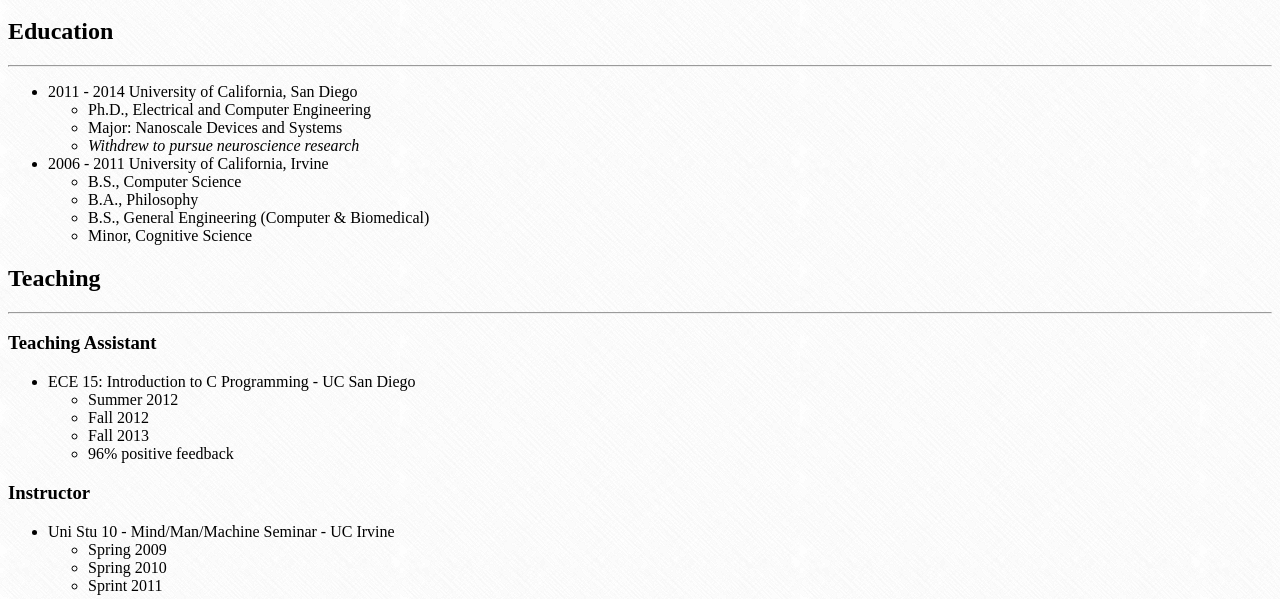
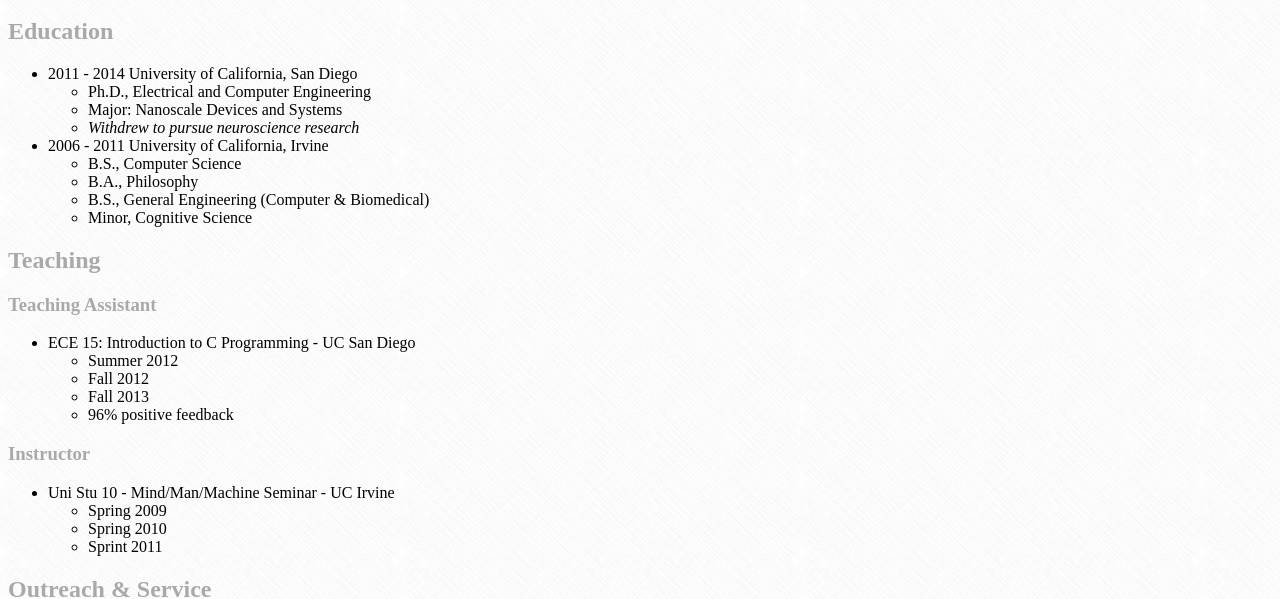
Before and after one commit to GrantRVD/CV, a plain HTML site: page index.html in a window 1280 px wide. Shown: the part 232-831 px from the top of the page. Drawn offline with Linux system fonts and the light colour scheme.

Commit message:
Changing header color to dark gray.

```diff
--- a/CV.css
+++ b/CV.css
@@ -1,7 +1,3 @@
-title  {
-	display: none !important;
-}
-
 body {
 	background-image: url("backgrounds/crossword/crossword/crossword.png");
 }
@@ -9,3 +5,11 @@
 h1 {
 	color: darkcyan;
 }
+
+.cvsechead {
+	color: darkgray;
+}
+
+.subteaching {
+	color: darkgray;
+}
--- a/index.html
+++ b/index.html
@@ -27,7 +27,6 @@
 <h4 id="gmail" class="contact"><img src="icons/gmail.png" /> GrantRVD</h4>
 <h4 id="github" class="contact"><img src="icons/github.png" /> GrantRVD</h4>
 <h2 id="education" class="cvsechead">Education</h2>
-<hr />
 <ul>
 <li>2011 - 2014 University of California, San Diego
 <ul>
@@ -44,7 +43,6 @@
 </ul></li>
 </ul>
 <h2 id="teaching" class="cvsechead">Teaching</h2>
-<hr />
 <h3 id="TA" class="subteaching">Teaching Assistant</h3>
 <ul>
 <li>ECE 15: Introduction to C Programming - UC San Diego
@@ -55,7 +53,7 @@
 <li>96% positive feedback</li>
 </ul></li>
 </ul>
-<h3 id="instructorship" class="subteachings">Instructor</h3>
+<h3 id="instructorship" class="subteaching">Instructor</h3>
 <ul>
 <li>Uni Stu 10 - Mind/Man/Machine Seminar - UC Irvine
 <ul>
```
Also changed, not shown: 1 other file.
